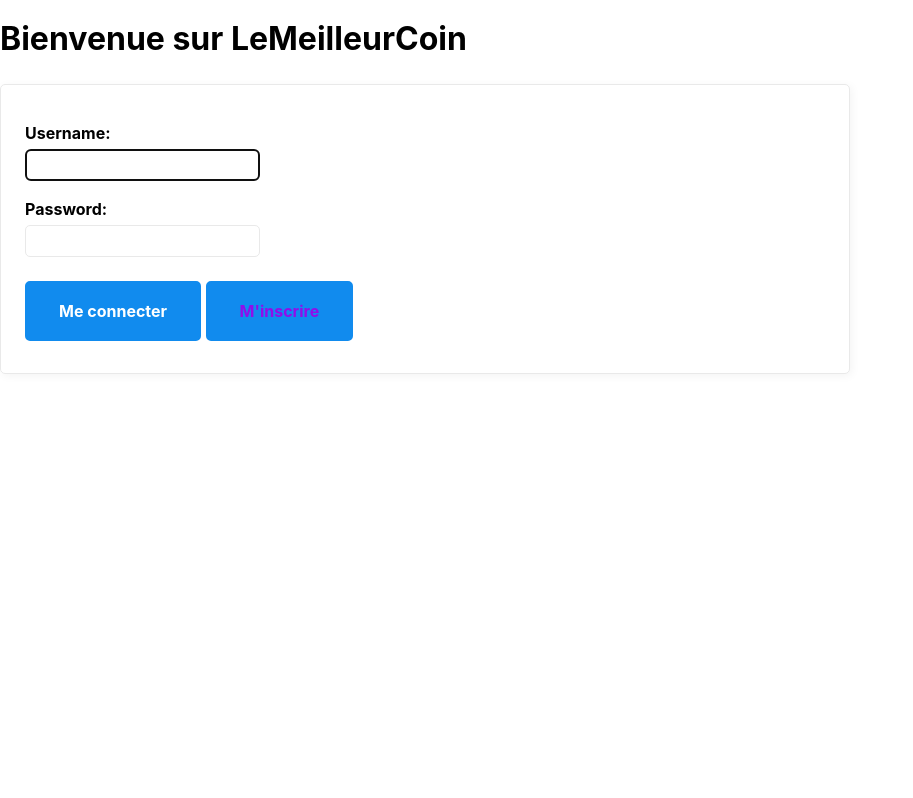
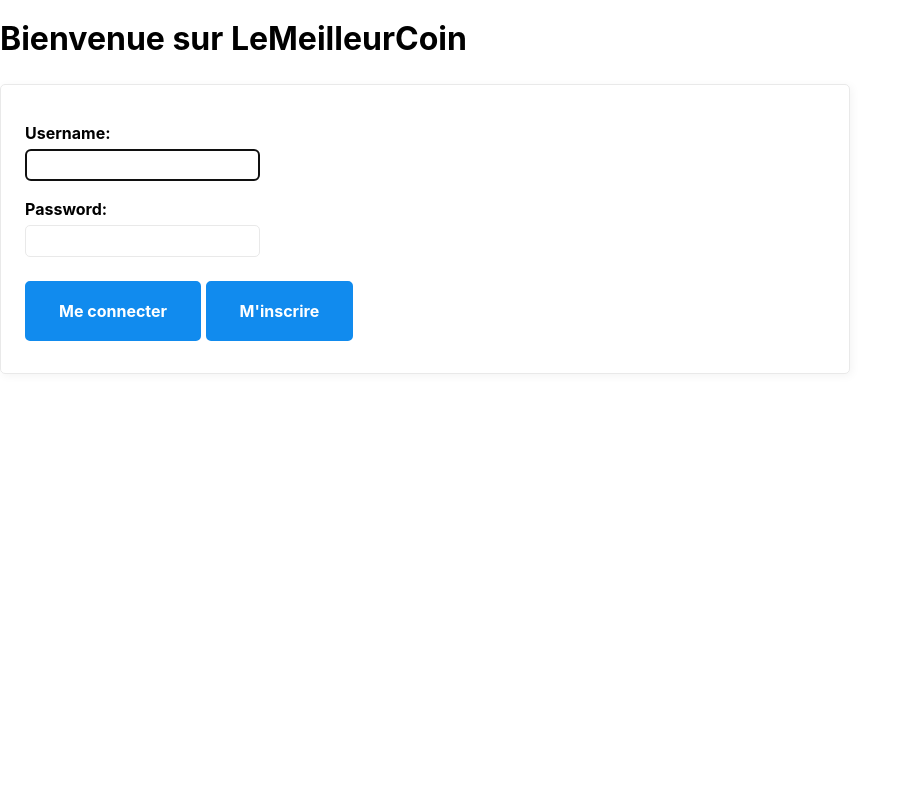
Before and after one commit to Chatewgne/LeMeilleurCoin, a Django app: page /accounts/login in a window 1280 px wide. Shown: the part 1-799 px from the top of the page, without its empty margins (0-913 px from the left). Run offline with Django 3.2, Linux system fonts and the light colour scheme.

Commit message:
:lipstick: style: Fix buttons appearance

```diff
--- a/lemeilleurcoin/templates/adverts/advert_form.html
+++ b/lemeilleurcoin/templates/adverts/advert_form.html
@@ -8,5 +8,5 @@
     <!-- Display cancel button, back to adverts list -->
     <button><a href="{% url 'adverts' %}">Annuler</a></button>
     <!-- Submit advert -->
-    <input type="submit" value="Valider">
+    <button type="submit">Valider</button>
 </form>
--- a/static/mvp.css
+++ b/static/mvp.css
@@ -8,6 +8,7 @@
     --color-bg: #fff;
     --color-bg-secondary: #e9e9e9;
     --color-secondary: #920de9;
+    --color-secondary2: #00000;
     --color-secondary-accent: #920de90b;
     --color-shadow: #f4f4f4;
     --color-text: #000;
@@ -457,3 +458,7 @@ blockquote footer {
     line-height: var(--line-height);
     padding: 1.5rem 0;
 }
+
+button a {
+    color: var(--color-secondary2);
+}
```
